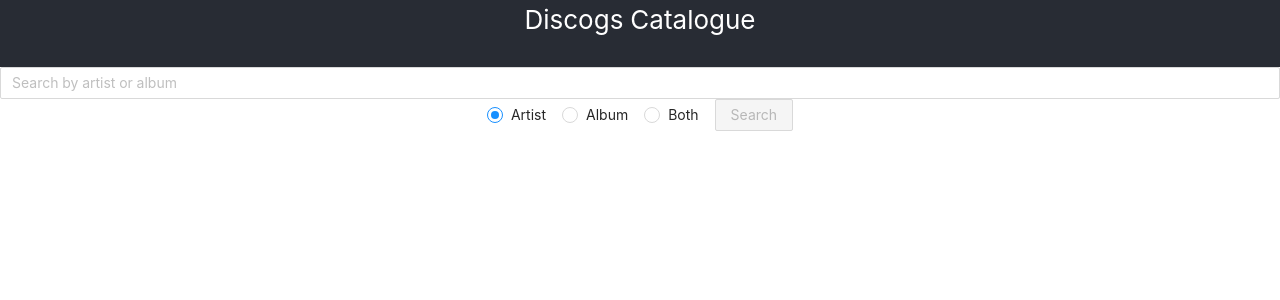
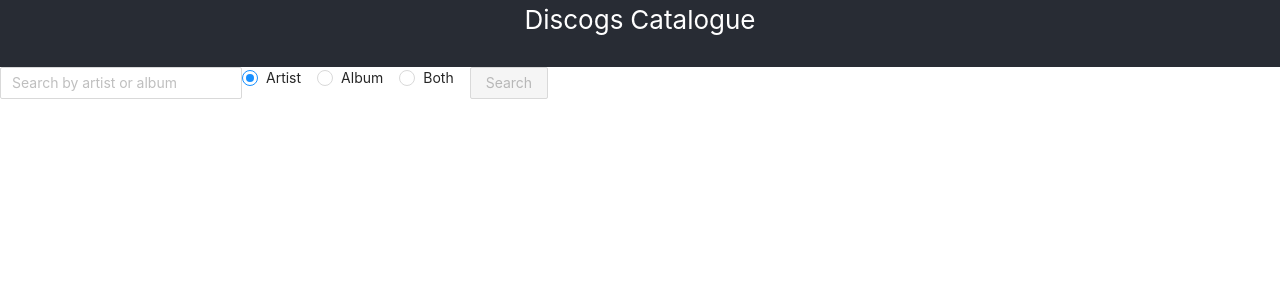
Before and after one commit to neired/discogs-catalogue, a React (Create React App) app: page / in a window 1280 px wide. Shown: the top 300 px of the page. Built offline with nearby package versions, Linux system fonts and the light colour scheme.

Commit message:
create filter component

```diff
--- a/src/App.js
+++ b/src/App.js
@@ -1,10 +1,11 @@
 import React from 'react';
 import './App.scss';
-import { Button, Input, Radio } from 'antd';
 import List from './components/List';
 import {fetchIndividualData, options} from './services/IndividualSearch';
 import { Route, Switch } from 'react-router-dom';
 import Detail from './pages/Detail';
+import Home from './pages/Home';
+import Filter from './components/Filter';
 
 class App extends React.Component {
   constructor(props) {
@@ -88,16 +89,7 @@
             <Route exact path="/" render={() => {
               return (
                 <>
-                  <label forhtml="name">
-                    <Input placeholder="Search by artist or album" onKeyPress={this.searchByEnter} onChange={this.getQuery} value={query}></Input>
-                  </label>
-                  <Radio.Group onChange={this.getSearch} defaultValue="artist">
-                    <Radio value="artist">Artist</Radio>
-                    <Radio value="release">Album</Radio>
-                    <Radio value="both">Both</Radio>
-                  </Radio.Group>
-
-                  <Button ref={this.ref} type="primary" disabled={!query} onClick={this.fetchQueryData}>Search</Button>
+                  <Filter searchByEnter={this.searchByEnter} getQuery={this.getQuery} query={query} getSearch={this.getSearch} fetchQueryData={this.fetchQueryData}></Filter>
                   <List data={artists}></List>
                   <List data={releases}></List>
                 </>
--- /dev/null
+++ b/src/components/Filter.js
@@ -0,0 +1,22 @@
+import React from 'react';
+import { Row, Input, Radio, Button } from 'antd';
+
+const Filter = props => {
+  const {searchByEnter, getQuery, query, getSearch, fetchQueryData} = props;
+    return (
+      <Row>
+        <label forhtml="name">
+          <Input placeholder="Search by artist or album" onKeyPress={searchByEnter} onChange={getQuery} value={query}></Input>
+        </label>
+        <Radio.Group onChange={getSearch} defaultValue="artist">
+          <Radio value="artist">Artist</Radio>
+          <Radio value="release">Album</Radio>
+          <Radio value="both">Both</Radio>
+        </Radio.Group>
+
+        <Button type="primary" disabled={!query} onClick={fetchQueryData}>Search</Button>
+      </Row>
+    )
+}
+
+  export default Filter;
--- a/src/components/List.js
+++ b/src/components/List.js
@@ -1,5 +1,4 @@
 import React from 'react';
-import './List.scss';
 import { Link } from 'react-router-dom';
 import { Row, Col, Image } from 'antd';
 
--- a/src/pages/Detail.js
+++ b/src/pages/Detail.js
@@ -1,5 +1,6 @@
 import React from 'react';
 import {options} from '../services/IndividualSearch';
+import { Card } from 'antd';
 
 class Detail extends React.Component {
   constructor(props) {
@@ -27,16 +28,17 @@
       this.setState({
         item: data
       })
+      console.log(this.state.item)
     })
   }
 
   render() {
     const {item} = this.state;
       return (
-        <>
+        <Card hoverable>
           <p>{item.name}</p>
           <p>{item.title}</p>
-        </>
+        </Card>
       )
   }
 }
```
Also changed, not shown: src/components/Footer.js (added), src/components/Header.js (added), src/components/List.scss (deleted).
